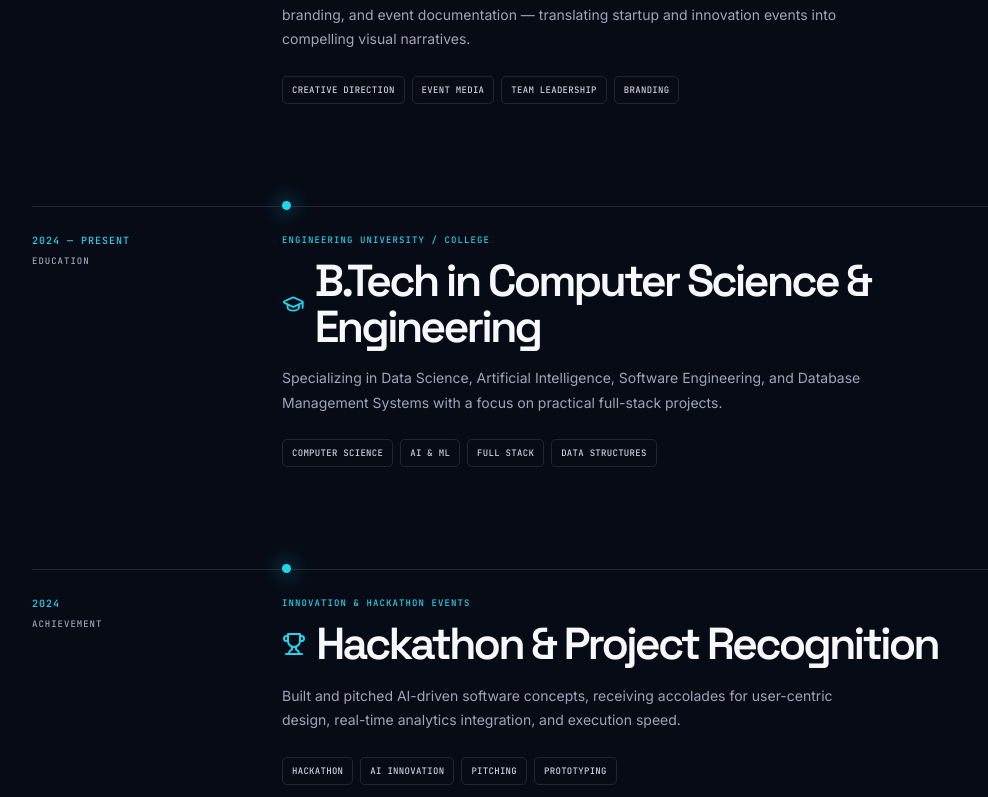
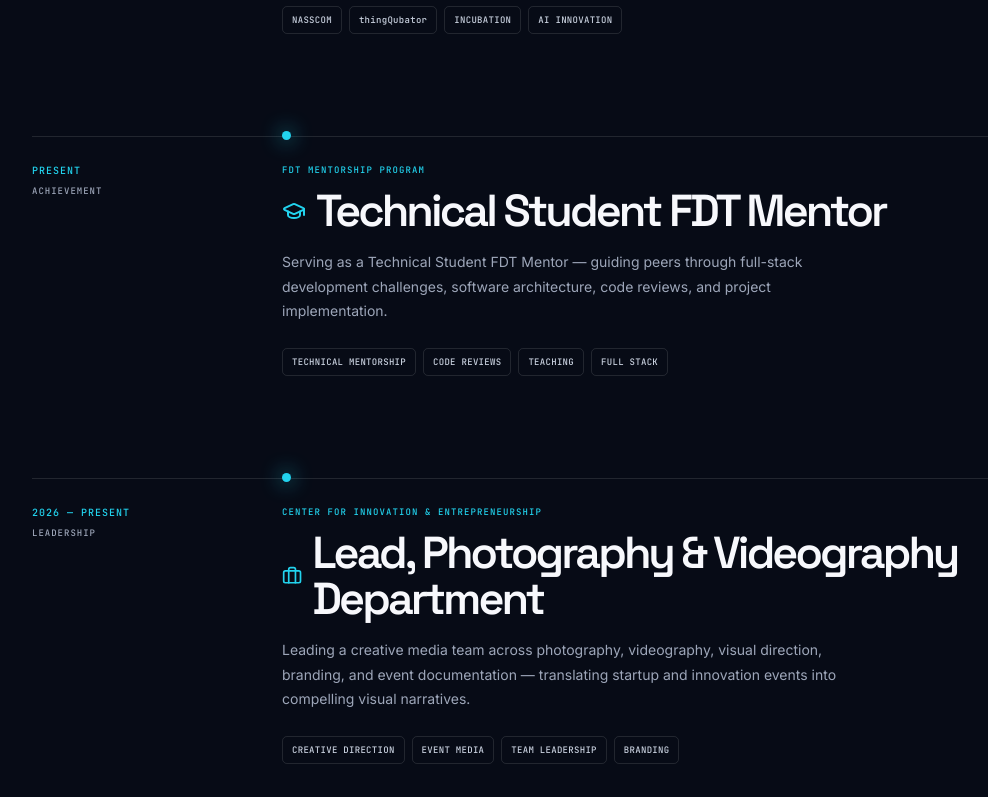
Before and after one commit to rishith-reddy-git/Portfolio, a Next.js app: page / in a window 1280 px wide. Shown: the part 2443-3240 px from the top of the page, without its empty margins (96-1084 px from the left). Built offline with nearby package versions, Linux system fonts and the light colour scheme.

Commit message:
Add NASSCOM thingQubator Program selection and FDT Technical Student Mentor achievements

```diff
--- a/data/portfolio.ts
+++ b/data/portfolio.ts
@@ -64,6 +64,24 @@ export const skillGroups: SkillGroup[] = [
 
 export const timelineEntries: TimelineEntry[] = [
   {
+    period: "2024 — PRESENT",
+    category: "ACHIEVEMENT",
+    role: "Selected Cohort Member",
+    organization: "NASSCOM thingQubator PROGRAM",
+    description: "Selected for the prestigious NASSCOM thingQubator innovation and incubation program — focusing on product development, AI prototyping, and startup mentoring.",
+    tags: ["NASSCOM", "thingQubator", "INCUBATION", "AI INNOVATION"],
+    icon: Trophy,
+  },
+  {
+    period: "PRESENT",
+    category: "ACHIEVEMENT",
+    role: "Technical Student FDT Mentor",
+    organization: "FDT MENTORSHIP PROGRAM",
+    description: "Serving as a Technical Student FDT Mentor — guiding peers through full-stack development challenges, software architecture, code reviews, and project implementation.",
+    tags: ["TECHNICAL MENTORSHIP", "CODE REVIEWS", "TEACHING", "FULL STACK"],
+    icon: GraduationCap,
+  },
+  {
     period: "2026 — PRESENT",
     category: "LEADERSHIP",
     role: "Lead, Photography & Videography Department",
@@ -80,15 +98,6 @@ export const timelineEntries: TimelineEntry[] = [
     description: "Specializing in Data Science, Artificial Intelligence, Software Engineering, and Database Management Systems with a focus on practical full-stack projects.",
     tags: ["COMPUTER SCIENCE", "AI & ML", "FULL STACK", "DATA STRUCTURES"],
     icon: GraduationCap,
-  },
-  {
-    period: "2024",
-    category: "ACHIEVEMENT",
-    role: "Hackathon & Project Recognition",
-    organization: "INNOVATION & HACKATHON EVENTS",
-    description: "Built and pitched AI-driven software concepts, receiving accolades for user-centric design, real-time analytics integration, and execution speed.",
-    tags: ["HACKATHON", "AI INNOVATION", "PITCHING", "PROTOTYPING"],
-    icon: Trophy,
   },
 ];
 
@@ -152,6 +161,26 @@ export const resumeData: ResumeSection[] = [
           "Directing creative media operations, leading a multi-member team of photographers, videographers, and graphic designers.",
           "Producing end-to-end promotional material, event recaps, and brand identities for flagship campus hackathons and startup conclaves."
         ]
+      },
+      {
+        heading: "Technical Student FDT Mentor",
+        subheading: "FDT Mentorship Program",
+        period: "Present",
+        details: [
+          "Mentoring student developers in full-stack architecture, code quality, software design, and project execution."
+        ]
+      }
+    ]
+  },
+  {
+    title: "Key Achievements & Incubation",
+    items: [
+      {
+        heading: "Selected Cohort Member — NASSCOM thingQubator Program",
+        period: "2024 — Present",
+        details: [
+          "Currently selected for the prestigious NASSCOM thingQubator program focusing on AI prototyping, innovation, and startup incubation."
+        ]
       }
     ]
   },
```
